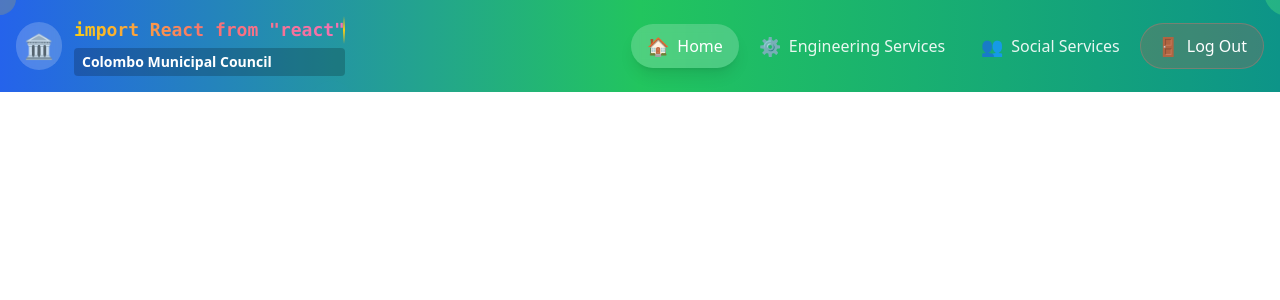
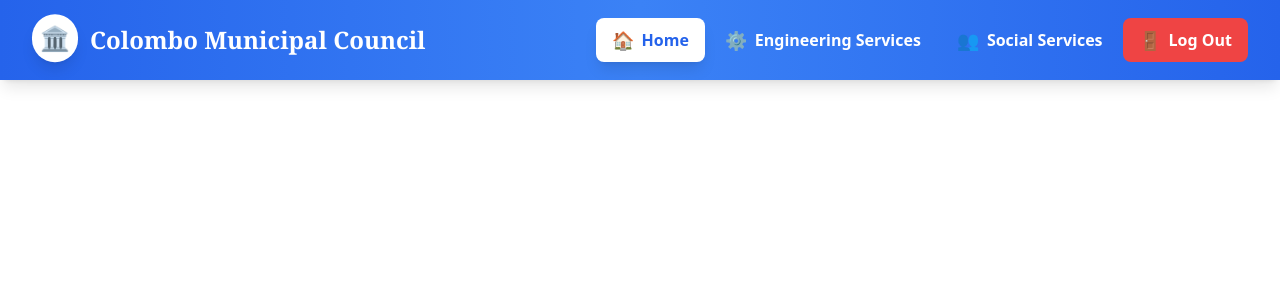
Before and after one commit to ThilinaKanishka/HCI-PROJECT-Front-End-Development-Colombo-Municipal-Council, a React (Vite) app in the folder Front_End/: page / in a window 1280 px wide. Shown: the top 300 px of the page. Built offline with nearby package versions, Linux system fonts and the light colour scheme.

Commit message:
Update Header.jsx

```diff
--- a/Front_End/src/components/Header.jsx
+++ b/Front_End/src/components/Header.jsx
@@ -23,124 +23,170 @@ function Header() {
       icon: "⚙️",
     },
     { path: "/Social_Services", label: "Social Services", icon: "👥" },
+    { path: "#", label: "Log Out", icon: "🚪" },
   ];
 
-  const isActive = (path) => location.pathname === path;
+  const websiteName = "Colombo Municipal Council";
 
   return (
     <header
       className={`fixed top-0 left-0 right-0 z-50 transition-all duration-300 ${
         isScrolled
-          ? "bg-white/95 backdrop-blur-md shadow-lg py-2"
-          : "bg-gradient-to-r from-blue-600 via-green-500 to-teal-600 py-4"
+          ? "bg-gradient-to-r from-blue-900 via-blue-800 to-blue-900 shadow-2xl py-2"
+          : "bg-gradient-to-r from-blue-600 via-blue-500 to-blue-600 shadow-lg py-4"
       }`}
     >
-      <div className="container mx-auto px-4">
-        <div className="flex items-center justify-between">
+      <div className="max-w-7xl mx-auto px-4 sm:px-6 lg:px-8">
+        <div className="flex justify-between items-center">
           {/* Logo and Website Name */}
           <div className="flex items-center space-x-3">
-            <div className="bg-white/20 p-2 rounded-full backdrop-blur-sm">
+            <div className="bg-white rounded-full p-2 shadow-lg animate-bounce">
               <span className="text-2xl">🏛️</span>
             </div>
-            <div>
-              {/* Animated Website Name */}
-              <div className="text-lg font-mono font-bold relative overflow-hidden">
-                <div className="bg-gradient-to-r from-yellow-400 via-red-400 to-pink-400 bg-clip-text text-transparent animate-typing">
-                  import React from "react"
-                </div>
-                <div className="absolute top-0 right-0 w-0.5 h-full bg-gradient-to-b from-transparent via-yellow-400 to-transparent animate-cursor"></div>
-              </div>
-              <h1 className="text-sm font-semibold text-white bg-black/20 px-2 py-1 rounded mt-1">
-                Colombo Municipal Council
+            <div className="flex flex-col">
+              <h1 className="text-white font-bold text-lg md:text-xl lg:text-2xl font-serif">
+                {websiteName.split("").map((letter, index) => (
+                  <span
+                    key={index}
+                    className="inline-block animate-rubberBand"
+                    style={{
+                      animationDelay: `${index * 0.1}s`,
+                      animationIterationCount: 1,
+                    }}
+                  >
+                    {letter === " " ? "\u00A0" : letter}
+                  </span>
+                ))}
               </h1>
+              <div className="text-cyan-300 text-xs md:text-sm font-mono animate-pulse"></div>
             </div>
           </div>
 
           {/* Desktop Navigation */}
           <nav className="hidden md:flex items-center space-x-1">
-            {navItems.map((item) => (
+            {navItems.map((item, index) => (
               <Link
                 key={item.path}
                 to={item.path}
-                className={`flex items-center space-x-2 px-4 py-2 rounded-full transition-all duration-300 transform hover:scale-105 ${
-                  isActive(item.path)
-                    ? "bg-white/20 text-white backdrop-blur-sm shadow-lg"
-                    : "text-white/90 hover:text-white hover:bg-white/10"
+                className={`flex items-center space-x-2 px-4 py-2 rounded-lg transition-all duration-300 transform hover:scale-105 ${
+                  location.pathname === item.path
+                    ? "bg-white text-blue-600 shadow-lg"
+                    : "text-white hover:bg-blue-700 hover:bg-opacity-50"
+                } ${
+                  index === navItems.length - 1
+                    ? "bg-red-500 hover:bg-red-600"
+                    : ""
                 }`}
               >
                 <span className="text-lg">{item.icon}</span>
-                <span className="font-medium">{item.label}</span>
+                <span className="font-semibold">{item.label}</span>
               </Link>
             ))}
-
-            {/* Log Out Button */}
-            <button className="flex items-center space-x-2 ml-4 px-4 py-2 bg-red-500/20 text-white rounded-full hover:bg-red-600/30 transition-all duration-300 transform hover:scale-105 border border-red-400/30">
-              <span className="text-lg">🚪</span>
-              <span className="font-medium">Log Out</span>
-            </button>
           </nav>
 
           {/* Mobile Menu Button */}
           <button
-            className="md:hidden text-white p-2 rounded-lg bg-white/20 backdrop-blur-sm"
             onClick={() => setIsMobileMenuOpen(!isMobileMenuOpen)}
+            className="md:hidden bg-white bg-opacity-20 p-2 rounded-lg text-white hover:bg-opacity-30 transition-all"
           >
-            <div className="w-6 h-6 flex flex-col justify-center space-y-1">
-              <span
-                className={`block h-0.5 bg-white transition-all duration-300 ${
-                  isMobileMenuOpen ? "rotate-45 translate-y-1.5" : ""
-                }`}
-              ></span>
-              <span
-                className={`block h-0.5 bg-white transition-all duration-300 ${
-                  isMobileMenuOpen ? "opacity-0" : "opacity-100"
-                }`}
-              ></span>
-              <span
-                className={`block h-0.5 bg-white transition-all duration-300 ${
-                  isMobileMenuOpen ? "-rotate-45 -translate-y-1.5" : ""
-                }`}
-              ></span>
-            </div>
+            <svg
+              className="w-6 h-6"
+              fill="none"
+              stroke="currentColor"
+              viewBox="0 0 24 24"
+            >
+              {isMobileMenuOpen ? (
+                <path
+                  strokeLinecap="round"
+                  strokeLinejoin="round"
+                  strokeWidth={2}
+                  d="M6 18L18 6M6 6l12 12"
+                />
+              ) : (
+                <path
+                  strokeLinecap="round"
+                  strokeLinejoin="round"
+                  strokeWidth={2}
+                  d="M4 6h16M4 12h16M4 18h16"
+                />
+              )}
+            </svg>
           </button>
         </div>
 
-        {/* Mobile Menu */}
-        <div
-          className={`md:hidden transition-all duration-300 overflow-hidden ${
-            isMobileMenuOpen ? "max-h-96 opacity-100 mt-4" : "max-h-0 opacity-0"
-          }`}
-        >
-          <div className="bg-white/10 backdrop-blur-md rounded-lg p-4 space-y-2">
+        {/* Mobile Navigation */}
+        {isMobileMenuOpen && (
+          <div className="md:hidden mt-4 bg-blue-800 bg-opacity-90 rounded-lg p-4 animate-slideDown">
+            <div className="flex flex-col space-y-3">
               {navItems.map((item) => (
                 <Link
                   key={item.path}
                   to={item.path}
                   onClick={() => setIsMobileMenuOpen(false)}
                   className={`flex items-center space-x-3 px-4 py-3 rounded-lg transition-all duration-300 ${
-                  isActive(item.path)
-                    ? "bg-white/20 text-white"
-                    : "text-white/90 hover:text-white hover:bg-white/10"
+                    location.pathname === item.path
+                      ? "bg-white text-blue-600 shadow-lg"
+                      : "text-white hover:bg-blue-700"
+                  } ${
+                    item.label === "Log Out"
+                      ? "bg-red-500 hover:bg-red-600"
+                      : ""
                   }`}
                 >
                   <span className="text-xl">{item.icon}</span>
-                <span className="font-medium">{item.label}</span>
+                  <span className="font-semibold">{item.label}</span>
                 </Link>
               ))}
-            <button className="flex items-center space-x-3 w-full px-4 py-3 bg-red-500/20 text-white rounded-lg hover:bg-red-600/30 transition-all duration-300 border border-red-400/30">
-              <span className="text-xl">🚪</span>
-              <span className="font-medium">Log Out</span>
-            </button>
             </div>
           </div>
+        )}
       </div>
 
-      {/* Animated Background Elements */}
-      <div className="absolute inset-0 -z-10 overflow-hidden">
-        <div className="absolute -top-4 -left-4 w-8 h-8 bg-yellow-400 rounded-full opacity-20 animate-bounce"></div>
-        <div className="absolute -top-8 -right-8 w-12 h-12 bg-green-400 rounded-full opacity-30 animate-pulse"></div>
-        <div className="absolute -bottom-6 left-1/4 w-6 h-6 bg-blue-400 rounded-full opacity-25 animate-ping"></div>
-      </div>
+      {/* Custom CSS for animations */}
+      <style jsx>{`
+        @keyframes rubberBand {
+          0% {
+            transform: scale3d(1, 1, 1);
+          }
+          30% {
+            transform: scale3d(1.25, 0.75, 1);
+          }
+          40% {
+            transform: scale3d(0.75, 1.25, 1);
+          }
+          50% {
+            transform: scale3d(1.15, 0.85, 1);
+          }
+          65% {
+            transform: scale3d(0.95, 1.05, 1);
+          }
+          75% {
+            transform: scale3d(1.05, 0.95, 1);
+          }
+          100% {
+            transform: scale3d(1, 1, 1);
+          }
+        }
+
+        @keyframes slideDown {
+          0% {
+            opacity: 0;
+            transform: translateY(-20px);
+          }
+          100% {
+            opacity: 1;
+            transform: translateY(0);
+          }
+        }
+
+        .animate-rubberBand {
+          animation: rubberBand 0.8s ease-in-out;
+        }
+
+        .animate-slideDown {
+          animation: slideDown 0.3s ease-out;
+        }
+      `}</style>
     </header>
   );
 }
```
Lines whose indentation alone changed are shown as unchanged.
